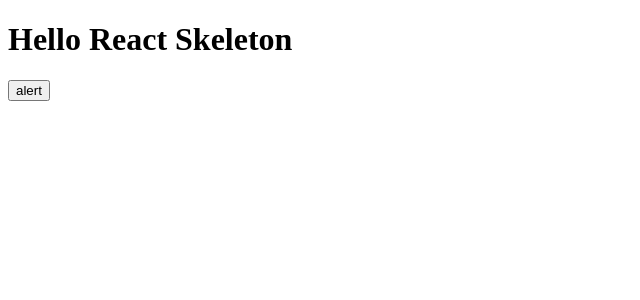
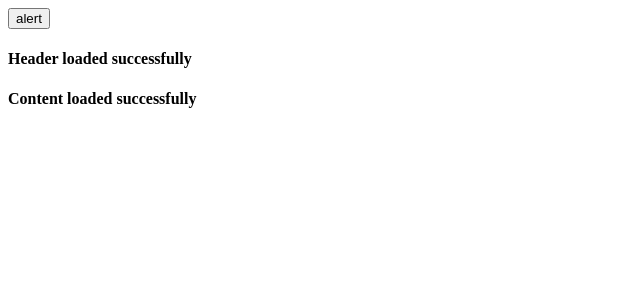
Before and after one commit to ygnoh/react-tutorial, a React app: page / in a window 1280 px wide. Shown: the top 300 px of the page, without its empty margins (0-640 px from the left). Built offline with nearby package versions, Linux system fonts and the light colour scheme.

Commit message:
Multi-Components

```diff
--- a/src/components/App.js
+++ b/src/components/App.js
@@ -1,4 +1,6 @@
-import React from 'react';
+import React from "react";
+import Header from "./Header";
+import Content from "./Content";
 
 class App extends React.Component {
 	alertMethod() {
@@ -10,8 +12,9 @@
 	render() {
 		return (
 			<div>
-				<h1>Hello React Skeleton</h1>
 				<button onClick={this.alertMethod}>alert</button>
+				<Header />
+				<Content />
 			</div>
 		);
 	};
--- /dev/null
+++ b/src/components/Content.js
@@ -0,0 +1,11 @@
+import React from "react";
+
+class Content extends React.Component {
+	render() {
+		return (
+			<h4>Content loaded successfully</h4>
+		);
+	};
+}
+
+export default Content;
--- /dev/null
+++ b/src/components/Header.js
@@ -0,0 +1,11 @@
+import React from "react";
+
+class Header extends React.Component {
+	render() {
+		return(
+			<h4>Header loaded successfully</h4>
+		);
+	};
+}
+
+export default Header;
```
